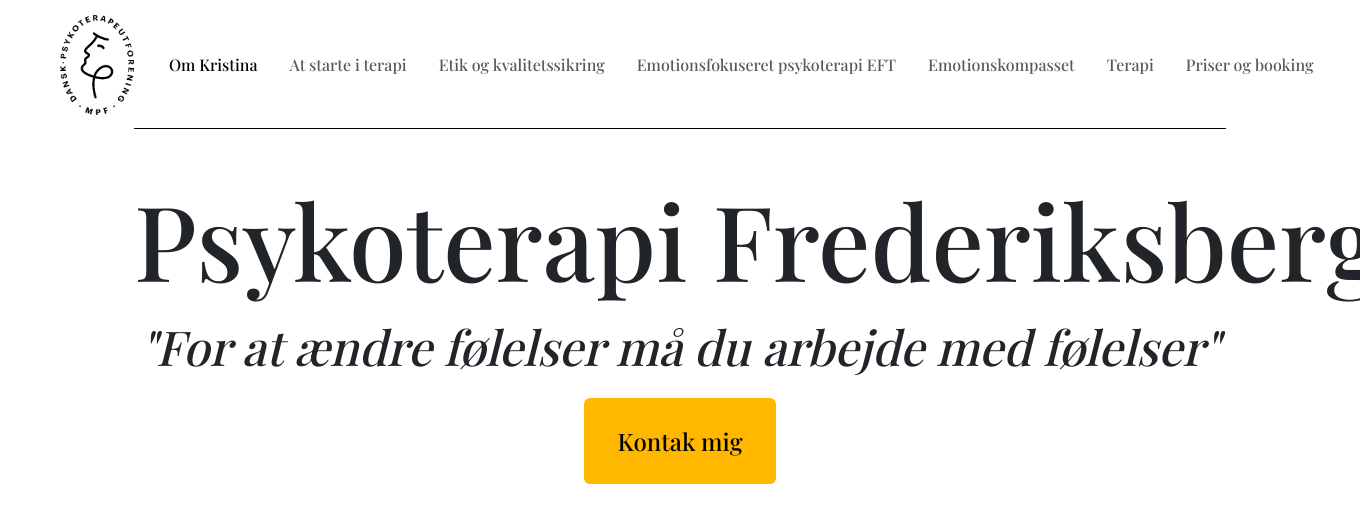
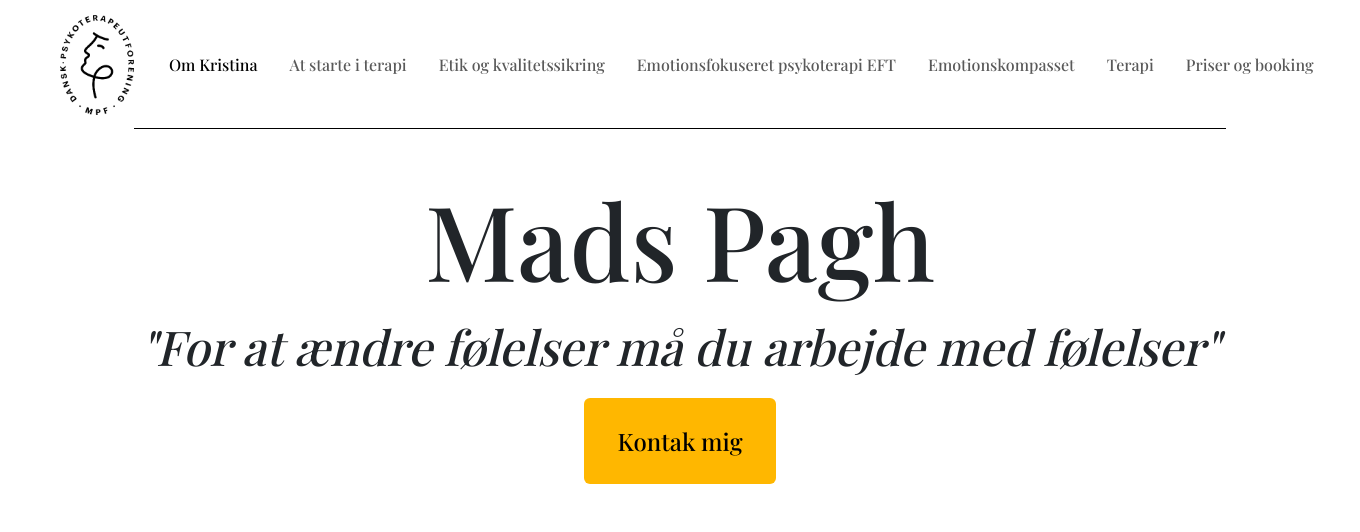
Before and after one commit to yoyohohoxd/schneider_terapi_part1, a Django app: page / in a window 1360 px wide; the page is wider, and only the part inside the window is pictured. Shown: the part 158-690 px from the top of that part. Run offline with Django 5.2, Linux system fonts and the light colour scheme; some libraries are stand-ins or nearby versions.

Commit message:
tiltel ny test

```diff
--- a/schneider_terapi/site_layout/templates/site_layout/index.html
+++ b/schneider_terapi/site_layout/templates/site_layout/index.html
@@ -10,7 +10,7 @@
             <!-- Hero - overskift sektionen  -->
         <div class="container">
             <section class="hero-banner">
-            <h1 class="hero-title">Psykoterapi Frederiksberg</h1>
+            <h1 class="hero-title">Mads Pagh</h1>
             <p class="hero-subtitle">"For at ændre følelser må du arbejde med følelser"</p>
             <a href="#" class="btn btn-custom">Kontak mig</a>
             </section>
```
